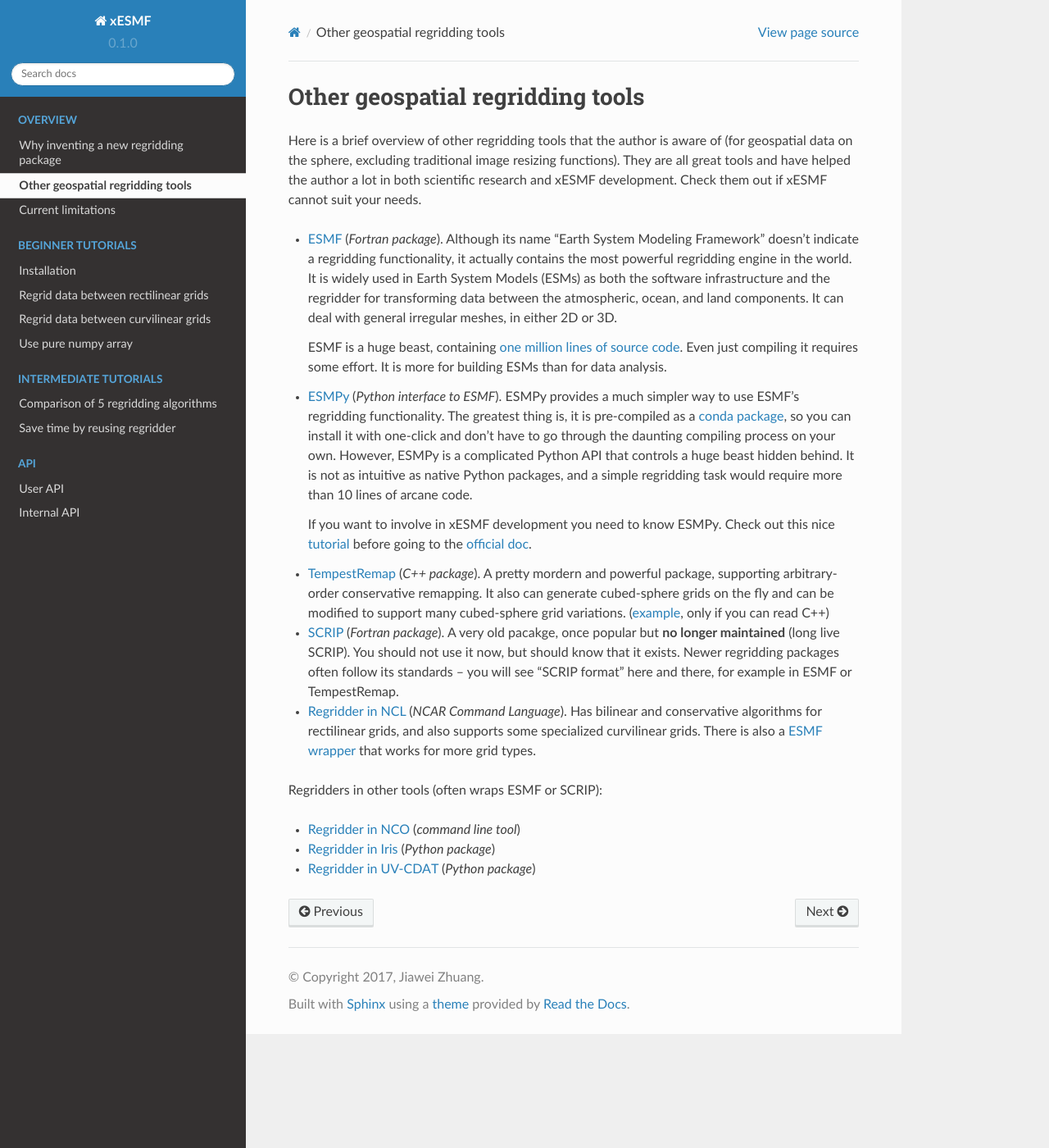
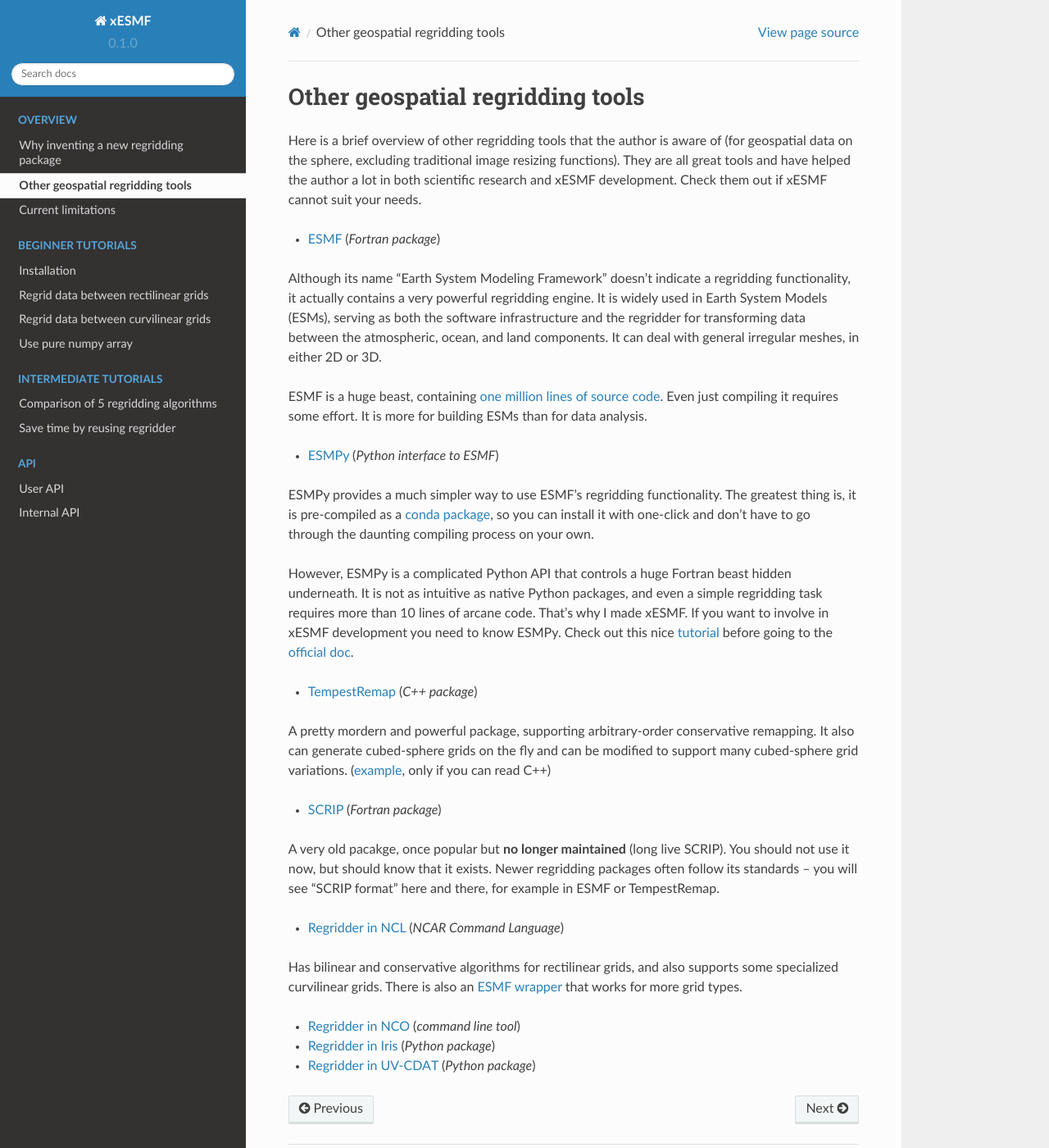
Before and after one commit to JiaweiZhuang/xESMF, a Sphinx documentation site: the page built from doc/other_tools.rst, in a window 1280 px wide and 1400 px high. Shown: the whole window at 82% size. Built offline with Sphinx 7.4.7 and the Read the Docs theme 2.0.0, drawn with Linux system fonts in a browser that asks for light colours.

Commit message:
Better line break

```diff
--- a/doc/other_tools.rst
+++ b/doc/other_tools.rst
@@ -8,58 +8,65 @@
 They are all great tools and have helped the author a lot in both scientific research
 and xESMF development. Check them out if xESMF cannot suit your needs.
 
-- `ESMF <https://www.earthsystemcog.org/projects/esmf/>`_ (*Fortran package*).
-  Although its name "Earth System Modeling Framework" doesn't indicate a regridding
-  functionality, it actually contains the most powerful regridding engine in the world.
-  It is widely used in Earth System Models (ESMs) as both the software infrastructure
-  and the regridder for transforming data between the atmospheric, ocean, and land components.
-  It can deal with general irregular meshes, in either 2D or 3D.
+- `ESMF <https://www.earthsystemcog.org/projects/esmf/>`_ (*Fortran package*)
 
-  ESMF is a huge beast, containing
-  `one million lines of source code <https://www.earthsystemcog.org/projects/esmf/sloc_annual>`_.
-  Even just compiling it requires some effort.
-  It is more for building ESMs than for data analysis.
+Although its name "Earth System Modeling Framework" doesn't indicate a regridding
+functionality, it actually contains a very powerful regridding engine.
+It is widely used in Earth System Models (ESMs), serving as both the software infrastructure
+and the regridder for transforming data between the atmospheric, ocean, and land components.
+It can deal with general irregular meshes, in either 2D or 3D.
 
-- `ESMPy <https://www.earthsystemcog.org/projects/esmpy/>`_ (*Python interface to ESMF*).
-  ESMPy provides a much simpler way to use ESMF's regridding functionality.
-  The greatest thing is, it is pre-compiled as a
-  `conda package <https://anaconda.org/NESII/esmpy>`_,
-  so you can install it with one-click and don't have to go through
-  the daunting compiling process on your own.
-  However, ESMPy is a complicated Python API that controls a huge beast hidden behind.
-  It is not as intuitive as native Python packages,
-  and a simple regridding task would require more than 10 lines of arcane code.
+ESMF is a huge beast, containing
+`one million lines of source code <https://www.earthsystemcog.org/projects/esmf/sloc_annual>`_.
+Even just compiling it requires some effort.
+It is more for building ESMs than for data analysis.
 
-  If you want to involve in xESMF development you need to know ESMPy.
-  Check out this nice
-  `tutorial <https://github.com/nawendt/esmpy-tutorial>`_ before going to the
-  `official doc <http://www.earthsystemmodeling.org/esmf_releases/last_built/esmpy_doc/html/index.html>`_.
+- `ESMPy <https://www.earthsystemcog.org/projects/esmpy/>`_ (*Python interface to ESMF*)
+
+ESMPy provides a much simpler way to use ESMF's regridding functionality.
+The greatest thing is, it is pre-compiled as a
+`conda package <https://anaconda.org/NESII/esmpy>`_,
+so you can install it with one-click and don't have to go through
+the daunting compiling process on your own.
+
+However, ESMPy is a complicated Python API that controls a huge Fortran beast
+hidden underneath. It is not as intuitive as native Python packages, and even
+a simple regridding task requires more than 10 lines of arcane code. That's why
+I made xESMF. If you want to involve in xESMF development you need to know ESMPy.
+Check out this nice
+`tutorial <https://github.com/nawendt/esmpy-tutorial>`_
+before going to the
+`official doc <http://www.earthsystemmodeling.org/esmf_releases/last_built/esmpy_doc/html/index.html>`_.
 
 - `TempestRemap <https://github.com/ClimateGlobalChange/tempestremap>`_
-  (*C++ package*). A pretty mordern and powerful package,
-  supporting arbitrary-order conservative remapping.
-  It also can generate cubed-sphere grids on the fly
-  and can be modified to support many cubed-sphere grid variations.
-  (`example <https://github.com/JiaweiZhuang/Tempest_for_GCHP>`_, only if you can read C++)
+  (*C++ package*)
 
-- `SCRIP <http://oceans11.lanl.gov/trac/SCRIP>`_ (*Fortran package*).
-  A very old pacakge, once popular but **no longer maintained** (long live SCRIP).
-  You should not use it now, but should know that it exists.
-  Newer regridding packages often follow its standards --
-  you will see "SCRIP format" here and there, for example in ESMF or TempestRemap.
+A pretty mordern and powerful package,
+supporting arbitrary-order conservative remapping.
+It also can generate cubed-sphere grids on the fly
+and can be modified to support many cubed-sphere grid variations.
+(`example <https://github.com/JiaweiZhuang/Tempest_for_GCHP>`_, only if you can read C++)
+
+- `SCRIP <http://oceans11.lanl.gov/trac/SCRIP>`_ (*Fortran package*)
+
+A very old pacakge, once popular but **no longer maintained** (long live SCRIP).
+You should not use it now, but should know that it exists.
+Newer regridding packages often follow its standards --
+you will see "SCRIP format" here and there, for example in ESMF or TempestRemap.
 
 - `Regridder in NCL <https://www.ncl.ucar.edu/Applications/regrid.shtml>`_
-  (*NCAR Command Language*).
-  Has bilinear and conservative algorithms for rectilinear grids,
-  and also supports some specialized curvilinear grids.
-  There is also a `ESMF wrapper <https://www.ncl.ucar.edu/Applications/ESMF.shtml>`_
-  that works for more grid types.
+  (*NCAR Command Language*)
 
-Regridders in other tools (often wraps ESMF or SCRIP):
+Has bilinear and conservative algorithms for rectilinear grids,
+and also supports some specialized curvilinear grids.
+There is also an `ESMF wrapper <https://www.ncl.ucar.edu/Applications/ESMF.shtml>`_
+that works for more grid types.
 
 - `Regridder in NCO <http://nco.sourceforge.net/nco.html#Regridding>`_
   (*command line tool*)
+
 - `Regridder in Iris <http://scitools.org.uk/iris/docs/v1.10.0/userguide/interpolation_and_regridding.html>`_
   (*Python package*)
+
 - `Regridder in UV-CDAT <https://uvcdat.llnl.gov/documentation/cdms/cdms_4.html>`_
   (*Python package*)
--- a/doc/why.rst
+++ b/doc/why.rst
@@ -9,7 +9,7 @@
 and
 `interp2 in MATLAB <https://www.mathworks.com/help/matlab/ref/interp2.html>`_,
 assume flat 2D planes and do not consider the spherical geometry of the earth.
-They are great for image processing, but will lead to incorrect/distorted results for geospatial data.
+They are great for image processing, but will produce incorrect/distorted results for geospatial data.
 
 Also, traditional interpolation algorithms are typically based on piecewise polynomials ("splines").
 While being highly accurate in terms of error convergence, they often lack desired physical properties such as
```
